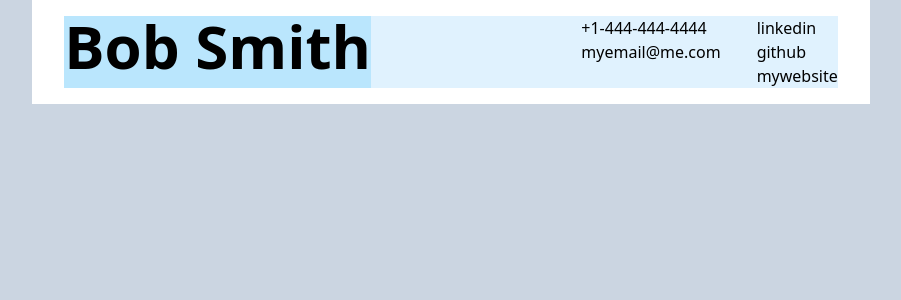
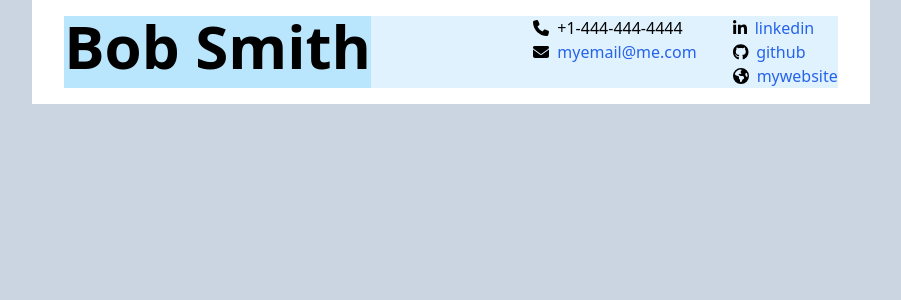
Before and after one commit to Blastose/resume-builder, a React (Create React App) app: page / in a window 1280 px wide. Shown: the top 300 px of the page, without its empty margins (189-1090 px from the left). Built offline with nearby package versions, Linux system fonts and the light colour scheme.

Commit message:
Add FontAwesome icons

```diff
--- a/package.json
+++ b/package.json
@@ -3,6 +3,12 @@
   "version": "0.1.0",
   "private": true,
   "dependencies": {
+    "@fortawesome/fontawesome-common-types": "^6.1.1",
+    "@fortawesome/fontawesome-svg-core": "^6.1.1",
+    "@fortawesome/free-brands-svg-icons": "^6.1.1",
+    "@fortawesome/free-regular-svg-icons": "^6.1.1",
+    "@fortawesome/free-solid-svg-icons": "^6.1.1",
+    "@fortawesome/react-fontawesome": "^0.1.18",
     "@testing-library/jest-dom": "^5.16.4",
     "@testing-library/react": "^13.3.0",
     "@testing-library/user-event": "^13.5.0",
--- a/src/components/personal-info/contact-info.tsx
+++ b/src/components/personal-info/contact-info.tsx
@@ -1,8 +1,18 @@
+import { FontAwesomeIcon } from "@fortawesome/react-fontawesome";
+
 function ContactInfo(props: { phoneNumber: string; email: string }) {
   return (
     <div className="flex flex-col">
-      <div>{props.phoneNumber}</div>
-      <div>{props.email}</div>
+      <div className="flex gap-2 items-center">
+        <FontAwesomeIcon icon={["fas", "phone"]} />
+        {props.phoneNumber}
+      </div>
+      <div className="flex gap-2 items-center">
+        <FontAwesomeIcon icon={["fas", "envelope"]} />
+        <a href={"mailto:" + props.email} className="text-blue-600">
+          {props.email}
+        </a>
+      </div>
     </div>
   );
 }
--- a/src/components/personal-info/links.tsx
+++ b/src/components/personal-info/links.tsx
@@ -1,16 +1,26 @@
 import Link from "../interfaces/link";
+import { FontAwesomeIcon } from "@fortawesome/react-fontawesome";
 
 function Links(props: { linkedin: Link; github: Link; website: Link }) {
   return (
     <div className="flex flex-col">
-      <div>
-        <a href={props.linkedin.href}>{props.linkedin.text}</a>
+      <div className="flex gap-2 items-center">
+        <FontAwesomeIcon icon={["fab", "linkedin-in"]} />
+        <a href={props.linkedin.href} className="text-blue-600">
+          {props.linkedin.text}
+        </a>
       </div>
-      <div>
-        <a href={props.github.href}>{props.github.text}</a>
+      <div className="flex gap-2 items-center">
+        <FontAwesomeIcon icon={["fab", "github"]} />
+        <a href={props.github.href} className="text-blue-600">
+          {props.github.text}
+        </a>
       </div>
-      <div>
-        <a href={props.website.href}>{props.website.text}</a>
+      <div className="flex gap-2 items-center">
+        <FontAwesomeIcon icon={["fas", "earth-america"]} />
+        <a href={props.website.href} className="text-blue-600">
+          {props.website.text}
+        </a>
       </div>
     </div>
   );
--- a/src/index.tsx
+++ b/src/index.tsx
@@ -3,6 +3,12 @@ import ReactDOM from "react-dom/client";
 import "./index.css";
 import App from "./App";
 import reportWebVitals from "./reportWebVitals";
+import { library } from "@fortawesome/fontawesome-svg-core";
+import { fas } from "@fortawesome/free-solid-svg-icons";
+import { fab } from "@fortawesome/free-brands-svg-icons";
+
+library.add(fas);
+library.add(fab);
 
 const root = ReactDOM.createRoot(
   document.getElementById("root") as HTMLElement
```
Also changed, not shown: 1 other file (tests, documents, lock files or other folders).
